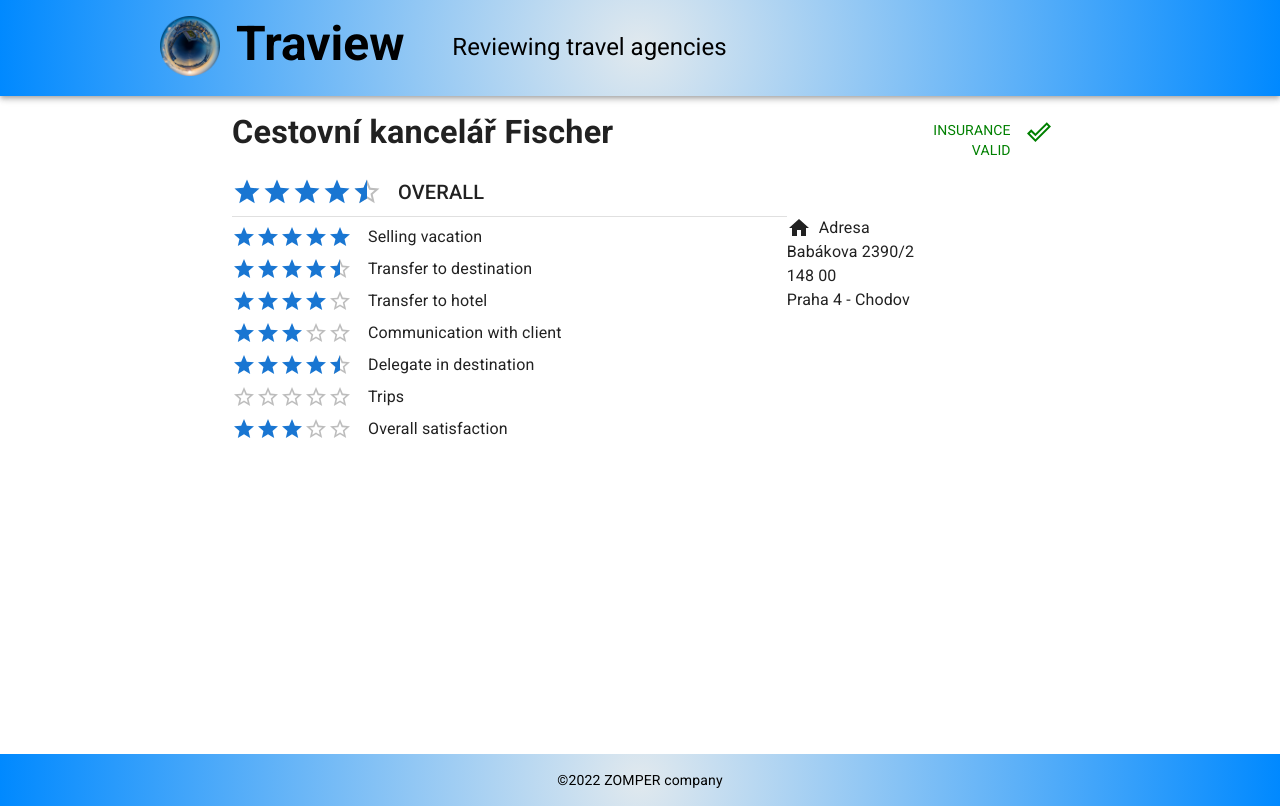
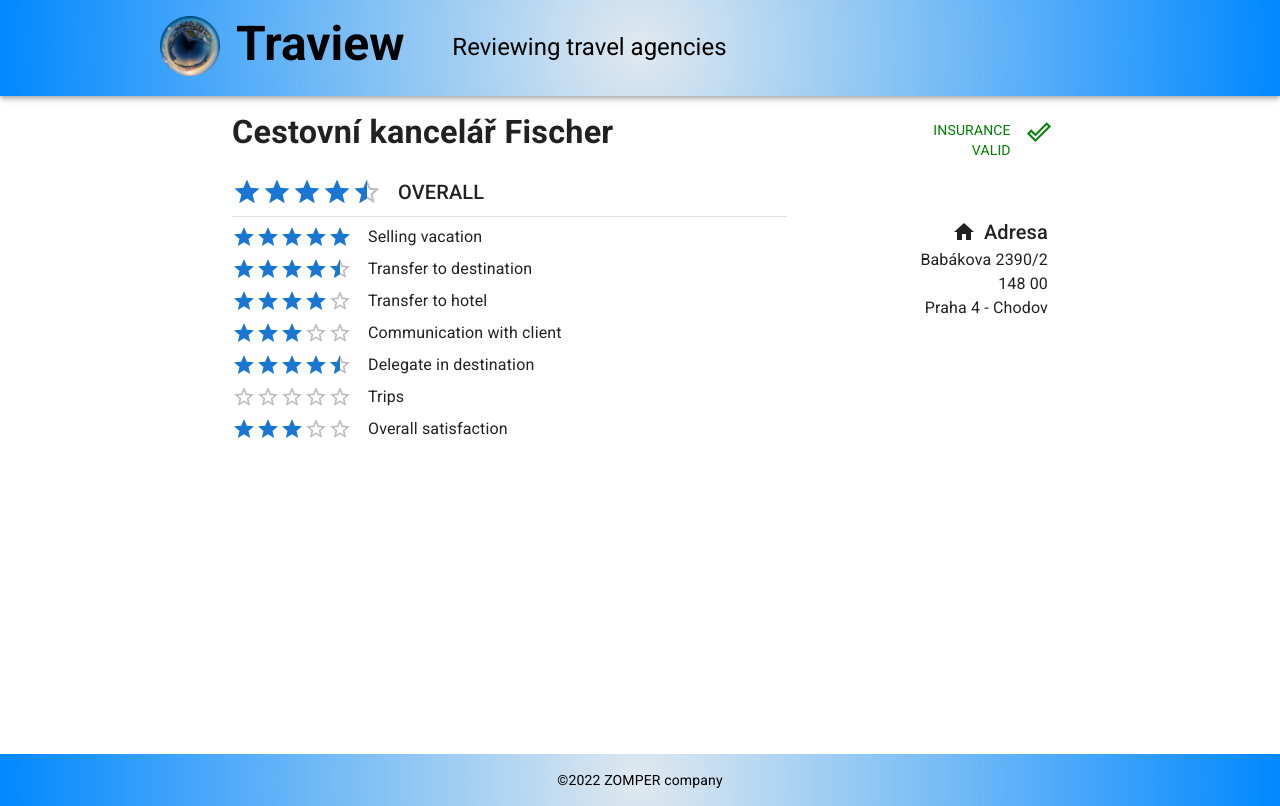
Before and after one commit to Antalyan/travel-agency-review, a React (Create React App) app in the folder frontend/: page /agency/1 in a window 1280 px wide. Built offline with nearby package versions, Linux system fonts and the light colour scheme.

Commit message:
Fixed sizing of autoselect

```diff
--- a/frontend/src/components/AgencyDetail/AgencyDetailCard.tsx
+++ b/frontend/src/components/AgencyDetail/AgencyDetailCard.tsx
@@ -87,16 +87,17 @@
                         </Stack>
                     </Grid>
                     <Grid item md={4} container direction="column" pr={4}
-                          alignItems={"center"} marginTop={5}
+                          alignItems={"flex-end"} marginTop={5}
                           display={{xs: "none", md: "block"}}
                     >
-                        <Stack direction={"row"} spacing={1}>
-                            <HomeIcon/>
-                            <Typography>
+                        <Stack direction={"row"} spacing={1} justifyContent={"flex-end"} alignItems={"center"}>
+                            <HomeIcon fontSize={"medium"}/>
+                            <Typography
+                            variant={"h6"}>
                                 Adresa
                             </Typography>
                         </Stack>
-                        <Stack direction={"column"} alignItems={"flex-start"}>
+                        <Stack direction={"column"} alignItems={"flex-end"}>
                             {address.split(",").map((part) => {
                                 return <Typography key={part} display={"block"}>
                                     {part}
--- a/frontend/src/utils/Countries.tsx
+++ b/frontend/src/utils/Countries.tsx
@@ -7,7 +7,7 @@
     return (
         <Autocomplete
             id="country-select"
-            sx={{width: 300}}
+            sx={{width: 200}}
             options={countries}
             autoHighlight
             getOptionLabel={(option) => option.label}
```
